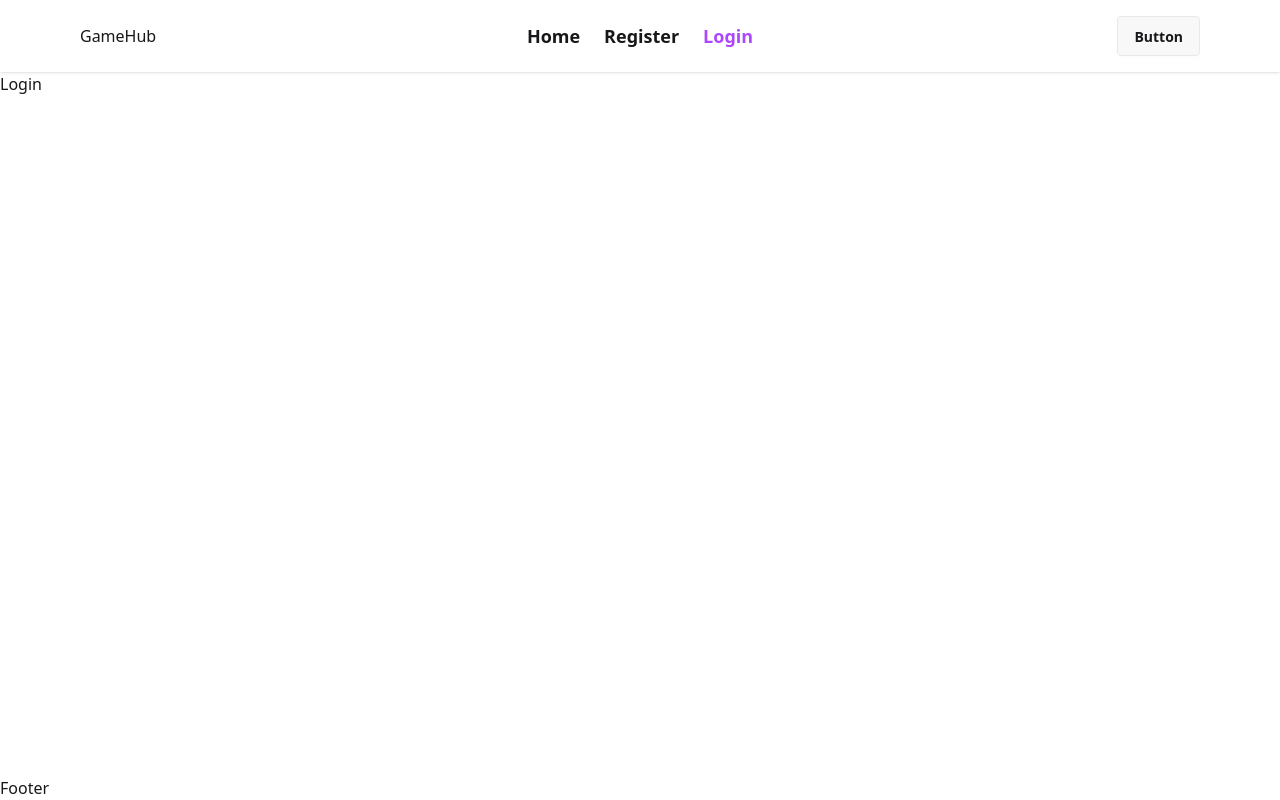
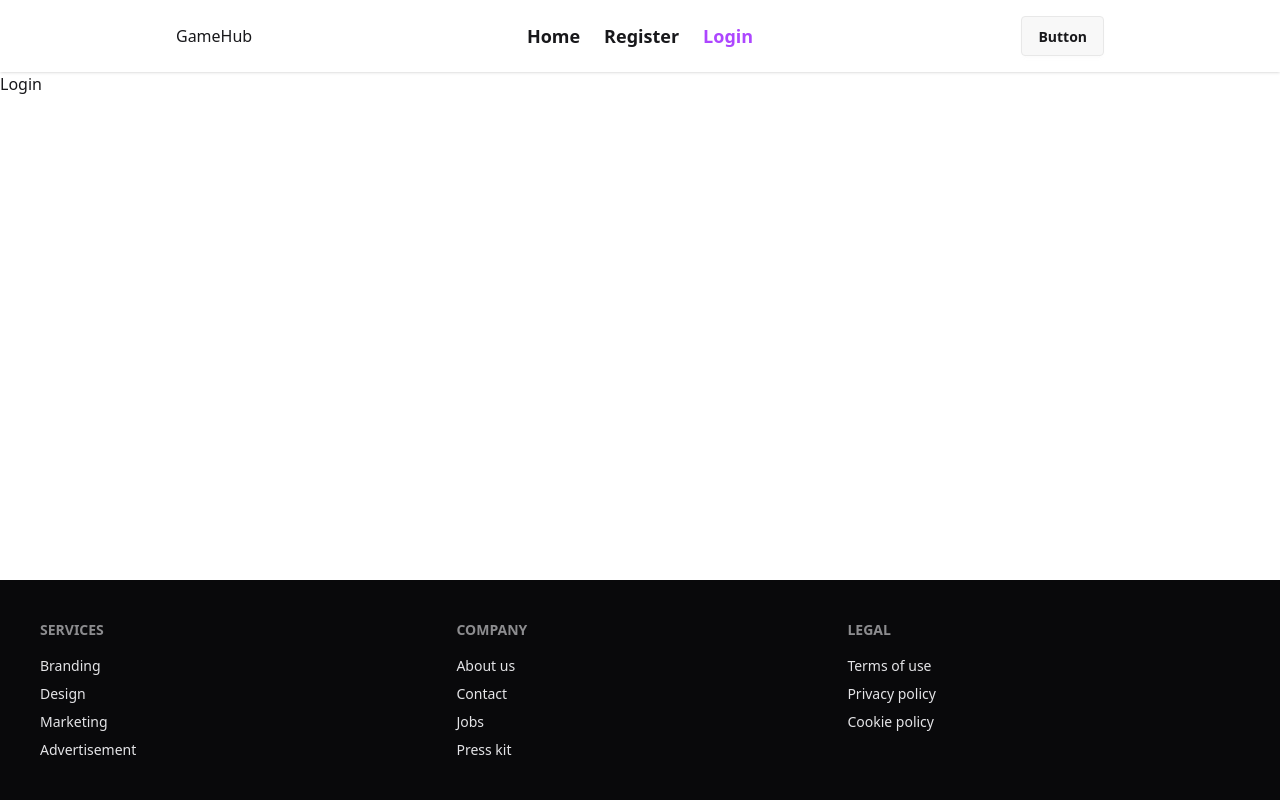
Before and after one commit to sajid4807/game-hub, a React (Vite) app: page /login in a window 1280 px wide. Built offline with nearby package versions, Linux system fonts and the light colour scheme.

Commit message:
added footer and popular game section

```diff
--- a/src/components/Banner/Banner.jsx
+++ b/src/components/Banner/Banner.jsx
@@ -79,7 +79,7 @@ const Banner = () => {
   };
 
   return (
-    <div className="relative w-full max-w-6xl mx-auto mt-6">
+    <div className="relative w-full max-w-6xl mx-auto my-20">
       <Slider {...settings}>
         {games.map((game) => (
           <div key={game.id} className="relative h-[400px] sm:h-[450px] md:h-[500px] lg:h-[550px]">
--- a/src/components/Footer/Footer.jsx
+++ b/src/components/Footer/Footer.jsx
@@ -1,8 +1,27 @@
 const Footer = () => {
     return (
-        <div>
-            Footer
-        </div>
+        <footer className="footer sm:footer-horizontal bg-neutral text-neutral-content p-10">
+  <nav>
+    <h6 className="footer-title">Services</h6>
+    <a className="link link-hover">Branding</a>
+    <a className="link link-hover">Design</a>
+    <a className="link link-hover">Marketing</a>
+    <a className="link link-hover">Advertisement</a>
+  </nav>
+  <nav>
+    <h6 className="footer-title">Company</h6>
+    <a className="link link-hover">About us</a>
+    <a className="link link-hover">Contact</a>
+    <a className="link link-hover">Jobs</a>
+    <a className="link link-hover">Press kit</a>
+  </nav>
+  <nav>
+    <h6 className="footer-title">Legal</h6>
+    <a className="link link-hover">Terms of use</a>
+    <a className="link link-hover">Privacy policy</a>
+    <a className="link link-hover">Cookie policy</a>
+  </nav>
+</footer>
     );
 };
 
--- a/src/components/Header/Header.jsx
+++ b/src/components/Header/Header.jsx
@@ -22,7 +22,7 @@ const Header = () => {
     </>
   );
   return (
-    <div className="navbar bg-base-100 shadow-sm px-20">
+    <div className="navbar bg-base-100 shadow-sm px-44">
       <div className="navbar-start">
         <div className="dropdown">
           <div tabIndex={0} role="button" className="btn btn-ghost lg:hidden">
--- /dev/null
+++ b/src/components/PopularGame/PopularGame.jsx
@@ -0,0 +1,61 @@
+import { useEffect, useState } from "react";
+import { FaStar } from "react-icons/fa";
+
+// PopularGame Component
+const PopularGame = () => {
+  const [games, setGames] = useState([]);
+
+  useEffect(() => {
+    fetch("/gameData.json")
+      .then((res) => res.json())
+      .then((data) => {
+        // Sort by rating descending and take top 3
+        const topGames = data
+          .sort((a, b) => parseFloat(b.ratings) - parseFloat(a.ratings))
+          .slice(0, 3);
+        setGames(topGames);
+      })
+      .catch((err) => console.error("Error loading data:", err));
+  }, []);
+
+  return (
+    <div className="max-w-6xl mx-auto mt-10 px-4">
+      <h2 className="text-3xl font-bold mb-10 text-center">Popular Games</h2>
+      <div className="grid grid-cols-1 sm:grid-cols-2 md:grid-cols-3 gap-6">
+        {games.map((game) => (
+          <div
+            key={game.id}
+            className="relative rounded-lg overflow-hidden shadow-lg group hover:scale-105 transition-transform duration-300"
+          >
+            {/* Game cover */}
+            <img
+              src={game.coverPhoto}
+              alt={game.title}
+              className="w-full h-64 object-cover"
+            />
+
+            {/* Overlay */}
+            <div className="absolute inset-0 bg-black/40 flex flex-col justify-end p-4 text-white opacity-0 group-hover:opacity-100 transition-opacity duration-300">
+              <h3 className="text-xl font-semibold">{game.title}</h3>
+              <p className="text-sm mb-2">{game.category}</p>
+              <div className="flex items-center mb-2">
+                <FaStar className="text-yellow-400 mr-1" />
+                <span>{game.ratings}</span>
+              </div>
+              <a
+                href={game.downloadLink}
+                target="_blank"
+                rel="noopener noreferrer"
+                className="bg-green-500 hover:bg-green-600 text-center px-3 py-1 rounded-full text-sm"
+              >
+                Download
+              </a>
+            </div>
+          </div>
+        ))}
+      </div>
+    </div>
+  );
+};
+
+export default PopularGame;
--- a/src/pages/Home/Home.jsx
+++ b/src/pages/Home/Home.jsx
@@ -1,4 +1,5 @@
 import Banner from "../../components/Banner/Banner";
+import Newsletter from "../../components/Newsletter/Newsletter";
 import PopularGame from "../../components/PopularGame/PopularGame";
 
 const Home = () => {
@@ -6,6 +7,7 @@ const Home = () => {
         <div className="w-11/12 mx-auto">
             <Banner/>
             <PopularGame/>
+            <Newsletter/>
         </div>
     );
 };
```
